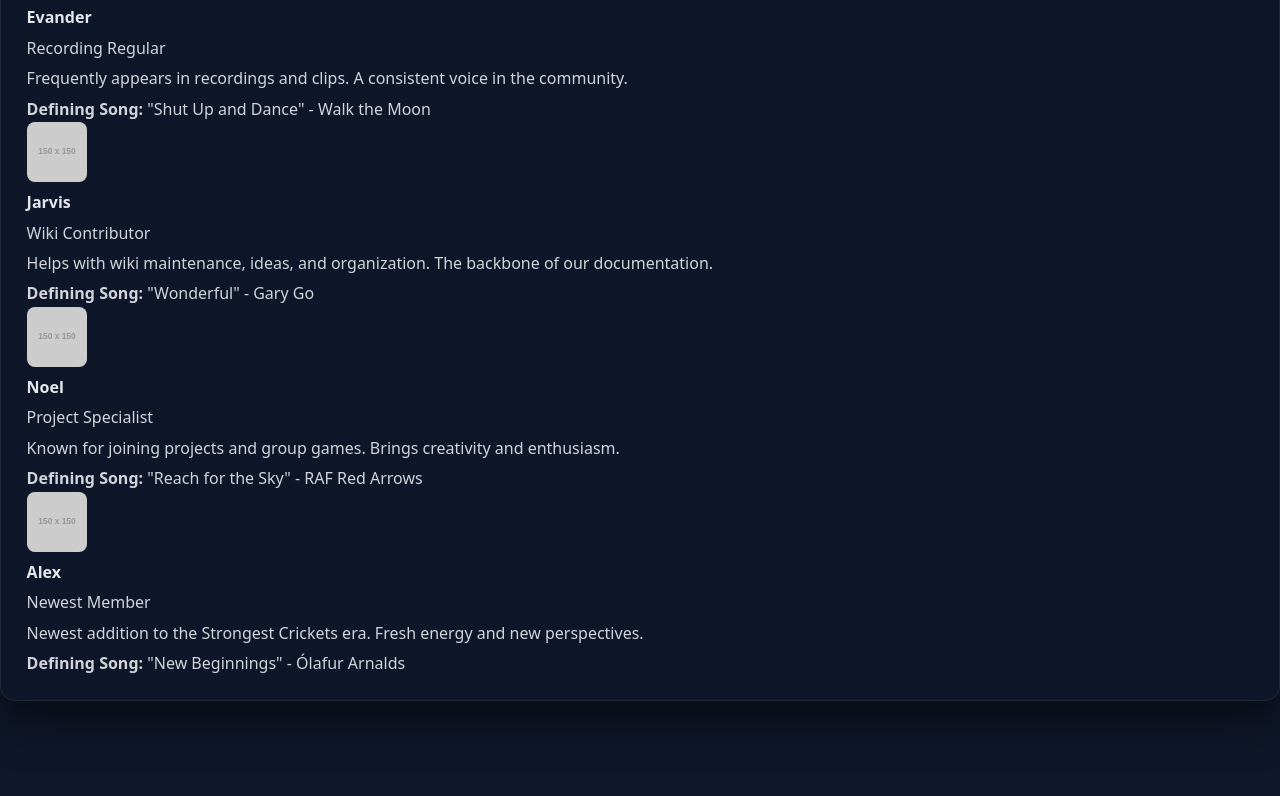
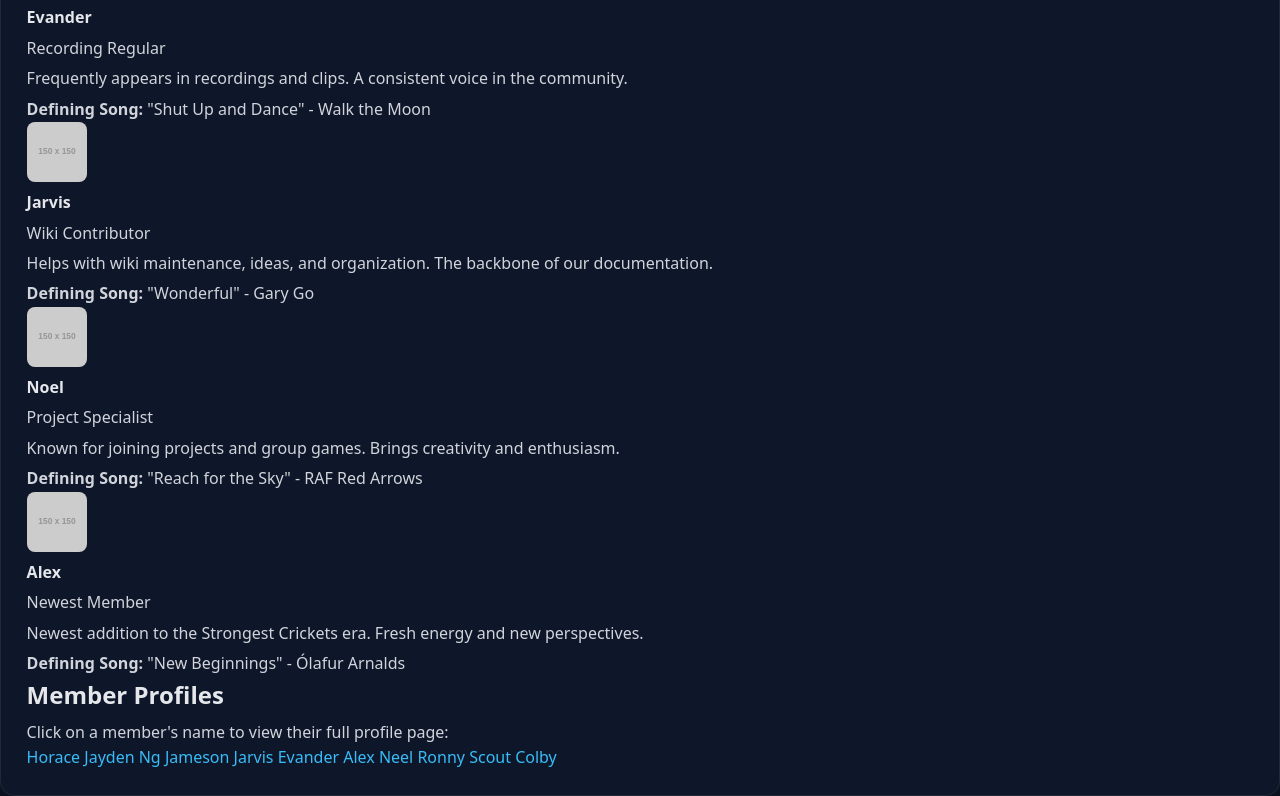
Before and after one commit to Aurora-propro/Strongestbat, a plain HTML site: page index.html in a window 1280 px wide. Shown: the part 2521-3317 px from the top of the page. Before the commit the page ends 3222 px from the top, so only its background shows below. Drawn offline with Linux system fonts and the light colour scheme; placeholder pictures from the web are drawn by us.

Commit message:
Update index.html

```diff
--- a/index.html
+++ b/index.html
@@ -622,5 +622,24 @@
       <p class="song"><strong>Defining Song:</strong> "New Beginnings" - Ólafur Arnalds</p>
     </div>
   </div>
+
+
+  <!-- Member Profiles Section with Links -->
+  <section id="member-profiles-list">
+    <h2>Member Profiles</h2>
+    <p>Click on a member's name to view their full profile page:</p>
+    <div class="member-links-grid">
+      <a href="horace.html" class="member-link">Horace</a>
+      <a href="jayden-ng.html" class="member-link">Jayden Ng</a>
+      <a href="jameson.html" class="member-link">Jameson</a>
+      <a href="jarvis.html" class="member-link">Jarvis</a>
+      <a href="evander.html" class="member-link">Evander</a>
+      <a href="alex.html" class="member-link">Alex</a>
+      <a href="neel.html" class="member-link">Neel</a>
+      <a href="ronny.html" class="member-link">Ronny</a>
+      <a href="scout.html" class="member-link">Scout</a>
+      <a href="colby.html" class="member-link">Colby</a>
+    </div>
+  </section>
 </section>
 </html>
```
